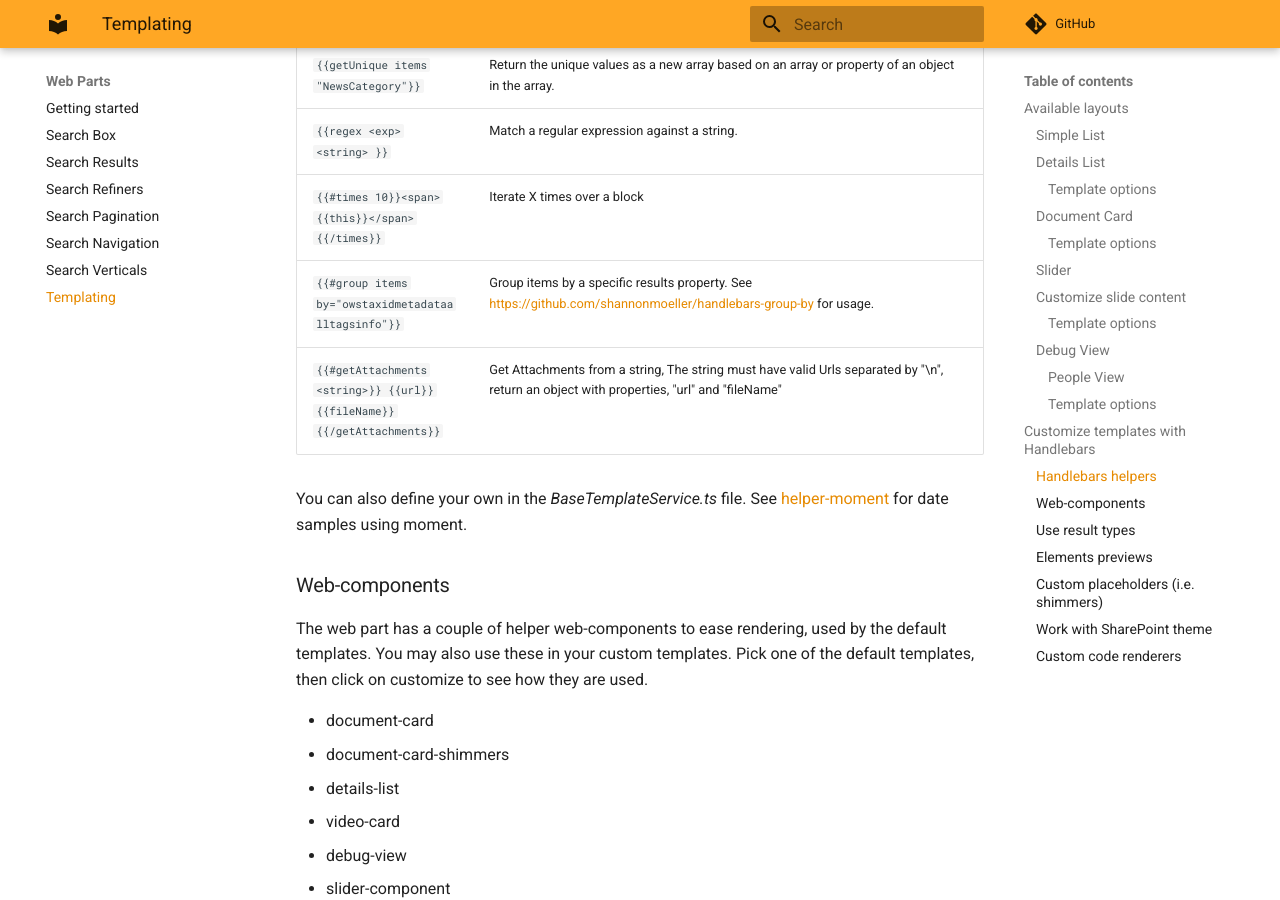
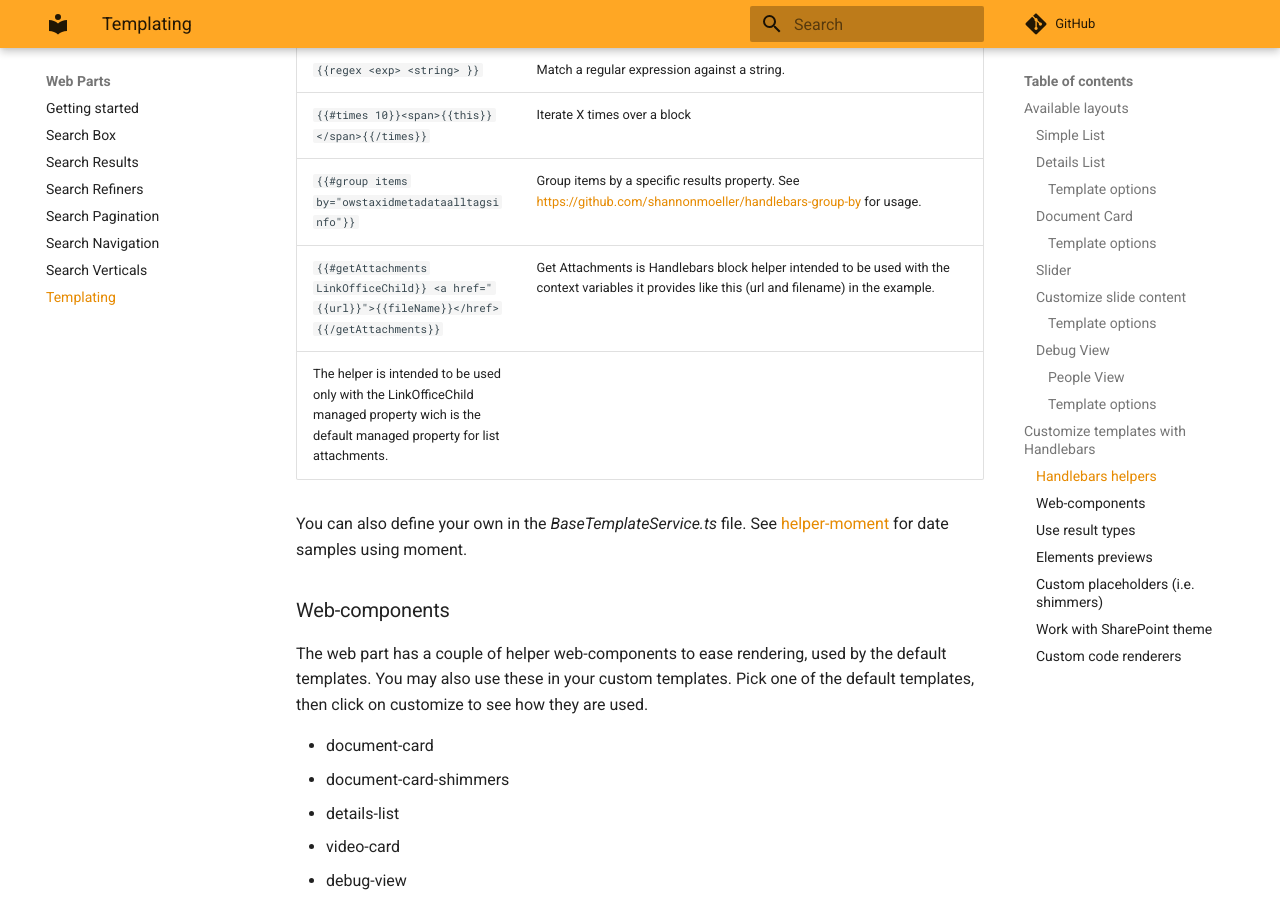
Before and after one commit to dominic5perezd/pnp-modern-search, an MkDocs documentation site: the page built from docs/search-parts/templating.md, in a window 1280 px wide and 900 px high, scrolled down 10901 px. Built offline with MkDocs 1.6.1 and Material for MkDocs 9.7.7, drawn with Linux system fonts in a browser that asks for light colours; comment, search, counter and statistics services are not loaded.

Commit message:
changed Doc

```diff
--- a/docs/search-parts/templating.md
+++ b/docs/search-parts/templating.md
@@ -168,7 +168,9 @@ Setting | Description
 `{{regex <exp> <string> }}` | Match a regular expression against a string.
 `{{#times 10}}<span>{{this}}</span>{{/times}}` | Iterate X times over a block
 `{{#group items by="owstaxidmetadataalltagsinfo"}}` | Group items by a specific results property. See [https://github.com/shannonmoeller/handlebars-group-by](https://github.com/shannonmoeller/handlebars-group-by) for usage.
-`{{#getAttachments <string>}} {{url}} {{fileName}} {{/getAttachments}}`| Get Attachments from a string, The string must have valid Urls separated by "\n", return an object with properties, "url" and "fileName"
+`{{#getAttachments LinkOfficeChild}} <a href="{{url}}">{{fileName}}</href> {{/getAttachments}}`| Get Attachments is Handlebars block helper intended to be used with the context variables it provides like this (url and filename) in the example.
+The helper is intended to be used only with the LinkOfficeChild managed property wich is the default managed property for list attachments.
+
 
 You can also define your own in the *BaseTemplateService.ts* file. See [helper-moment](https://github.com/helpers/helper-moment) for date samples using moment.
 
```
